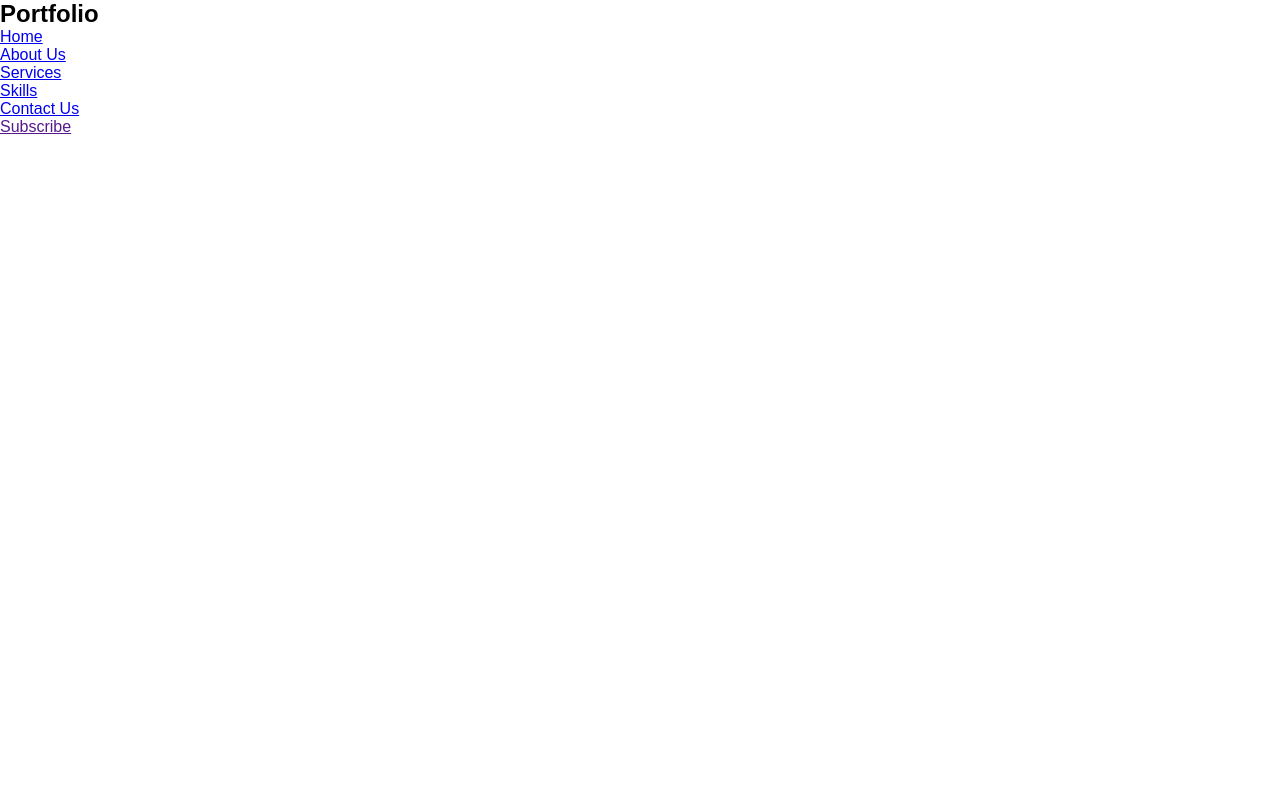
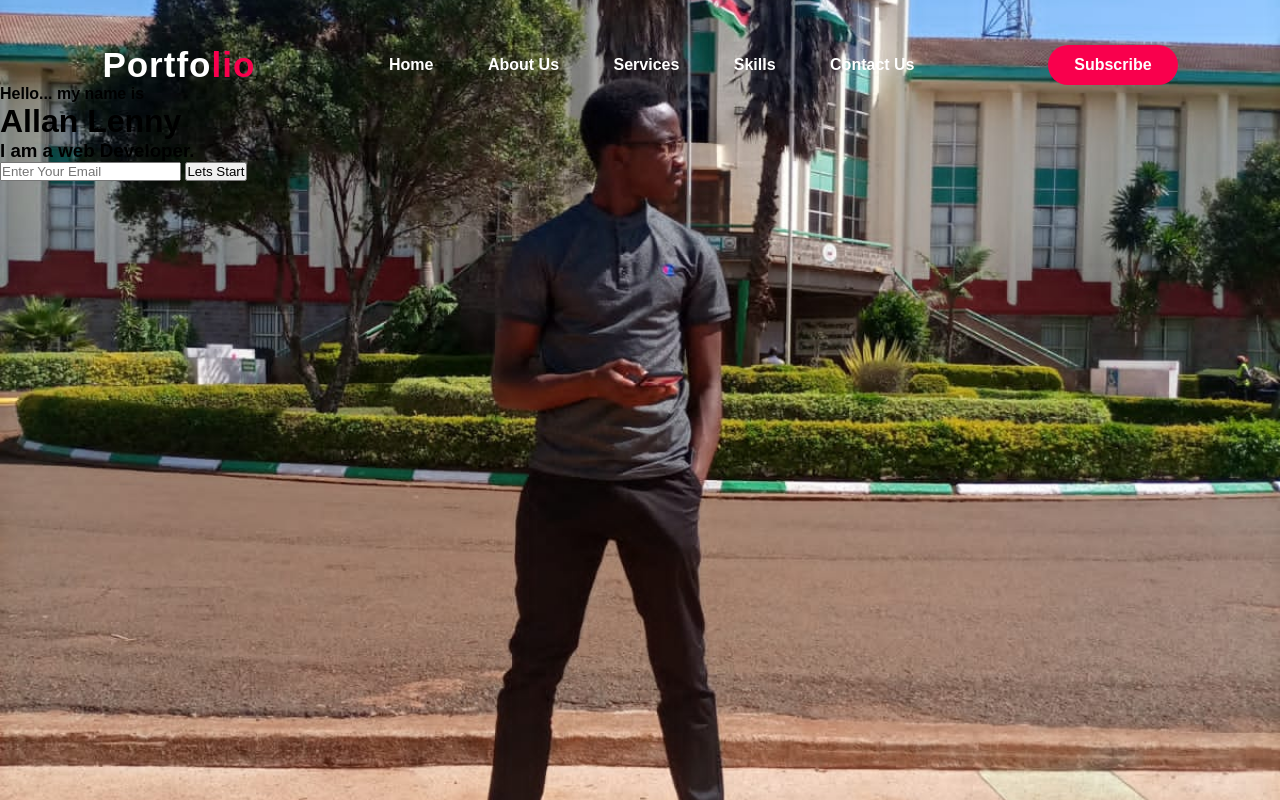
Before and after one commit to Allanoallashe/my-portfolio-web, a plain HTML site: page index.html in a window 1280 px wide. Drawn offline with Linux system fonts and the light colour scheme.

Commit message:
updated the header

```diff
--- a/index.html
+++ b/index.html
@@ -17,7 +17,7 @@
   <!-- hero section -->
   <div class="hero">
     <nav>
-      <h2 class="logo">Portfolio</h2>
+      <h2 class="logo">Portfo<span>lio</span></h2>
       <ul>
         <li><a href="/">Home</a></li>
         <li><a href="/">About Us</a></li>
@@ -27,6 +27,19 @@
       </ul>
       <a href="" class="btn">Subscribe</a>
     </nav>
+
+      <div class="content">
+        <h4>Hello... my name is</h4>
+        <h1>Allan Lenny</h1>
+        <h3>I am a web Developer.</h3>
+        <div class="newsletter">
+          <form action="">
+            <input type="email" id="mail" placeholder="Enter Your Email">
+            <input type="submit" name="submit" value="Lets Start">
+          </form>
+        </div>
+      </div>
+
   </div>
 
 </body>
--- a/styles.css
+++ b/styles.css
@@ -8,5 +8,53 @@
 .hero{
   height: 100vh;
   width: 100%;
-  background-image: url();
+  background-image: url(images/pic1.jpeg);
+  background-repeat: no-repeat;
+  background-size: cover;
+  background-position: center;
 }
+nav{
+  display: flex;
+  align-items: center;
+  justify-content: space-between;
+  padding-top : 45px;
+  padding-left: 8%;
+  padding-right: 8%;
+}
+.logo{
+  color: white;
+  font-size: 35px;
+  letter-spacing: 1px;
+  cursor: pointer;
+}
+span{
+  color: #f9004d;
+}
+nav ul li{
+  list-style-type: none;
+  display: inline-block;
+  padding: 10px 25px;
+}
+nav ul li a{
+  color: white;
+  text-decoration: none;
+  font-weight: bold;
+  text-transform: capitalize;
+}
+nav ul li a:hover{
+  color:#f9004d ;
+  transition: all 0.3s ease;
+}
+.btn{
+  background-color: #f9004d;
+  color: white;
+  text-decoration: none;
+  border: solid 1px transparent;
+  font-weight:bold;
+  padding: 10px 25px;
+  border-radius: 30px;
+}
+.btn:hover{
+  transition: all 0.3s ease;
+  transform: scale(1.095);
+}
```
Also changed, not shown: images/pic1.jpeg (added), images/pic3.jpg (added), images/pic4.jpg (added), images/pic5.jpg (added), images/pic7.webp (added), images/pic8.jpeg (added), images/pic9.webp (added), 2 other files.
